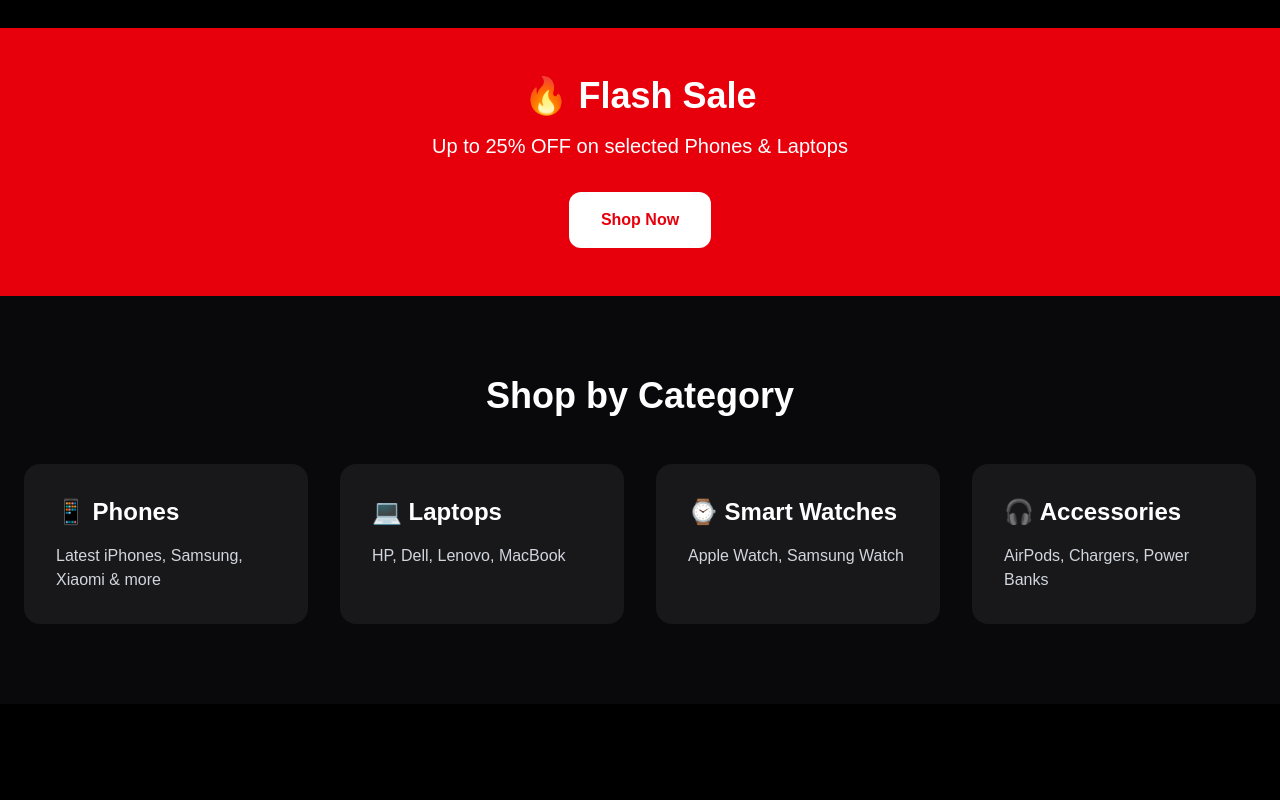
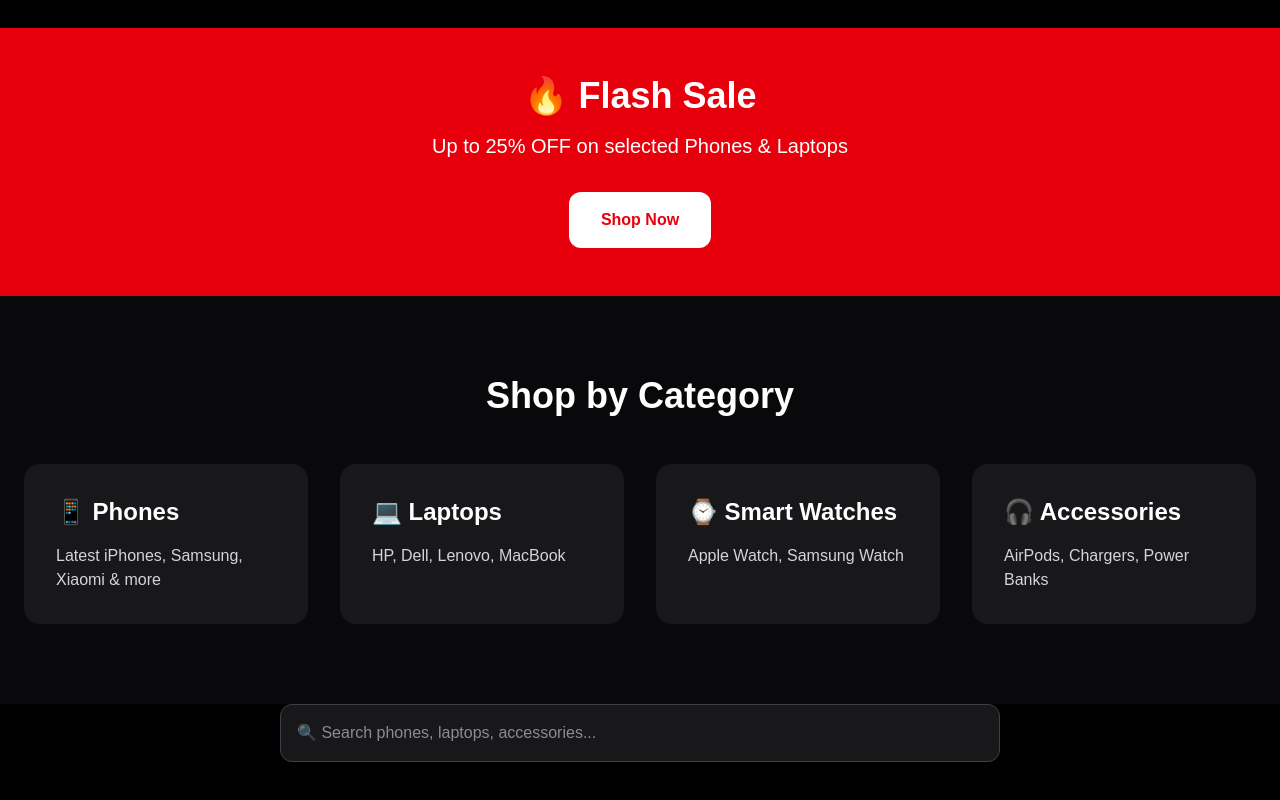
Before and after one commit to secbyola/tams-hub, a React (Vite) app: page / in a window 1280 px wide. Shown: the part 480-1280 px from the top of the page. Before the commit the page ends 1184 px from the top, so only its background shows below. Built offline with nearby package versions, Linux system fonts and the light colour scheme.

Commit message:
Test SearchBar

```diff
--- a/src/pages/Home.jsx
+++ b/src/pages/Home.jsx
@@ -1,13 +1,18 @@
+import { useState } from "react";
 import Hero from "../components/Hero";
 import FlashSale from "../components/FlashSale";
 import Categories from "../components/Categories";
+import SearchBar from "../components/SearchBar";
 
 export default function Home() {
+  const [searchTerm, setSearchTerm] = useState("");
+
   return (
     <>
       <Hero />
       <FlashSale />
       <Categories />
+      <SearchBar onSearch={setSearchTerm} />
     </>
   );
 }
```
